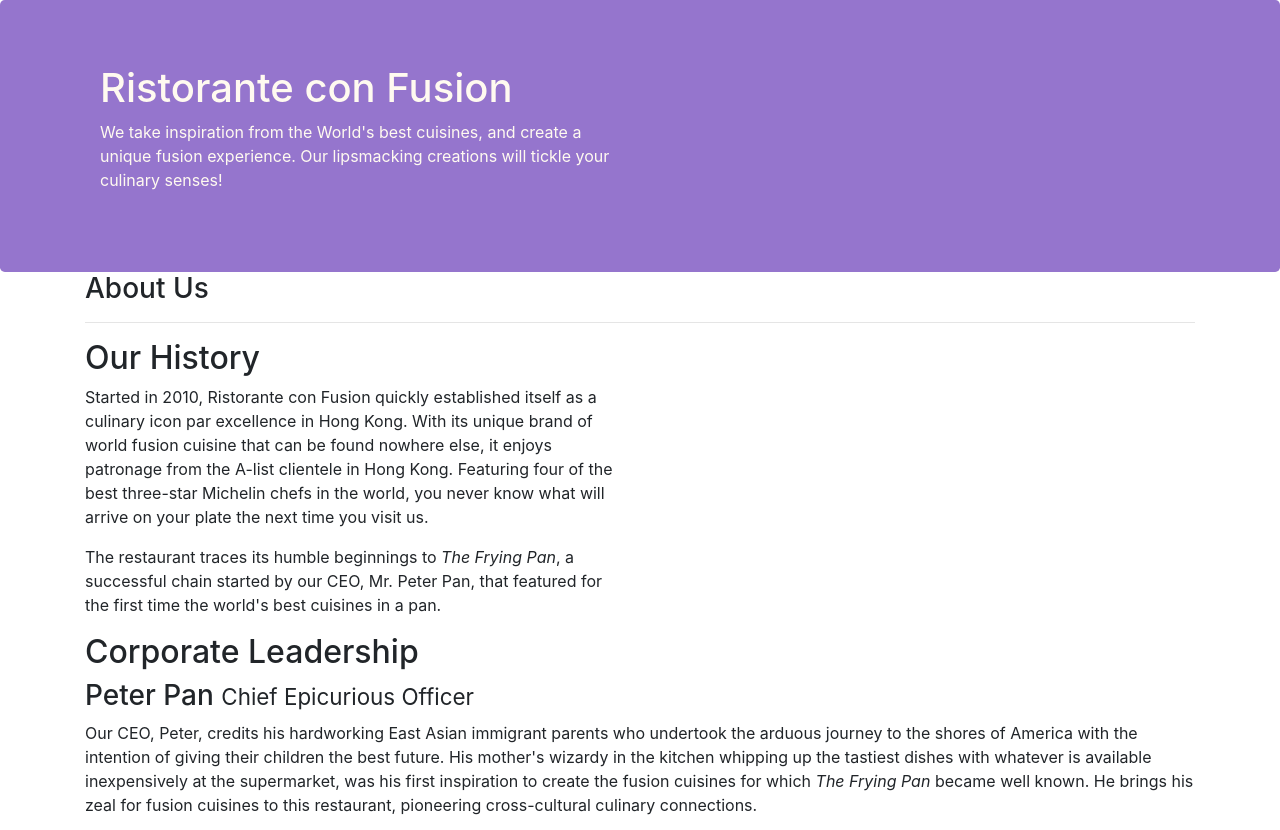
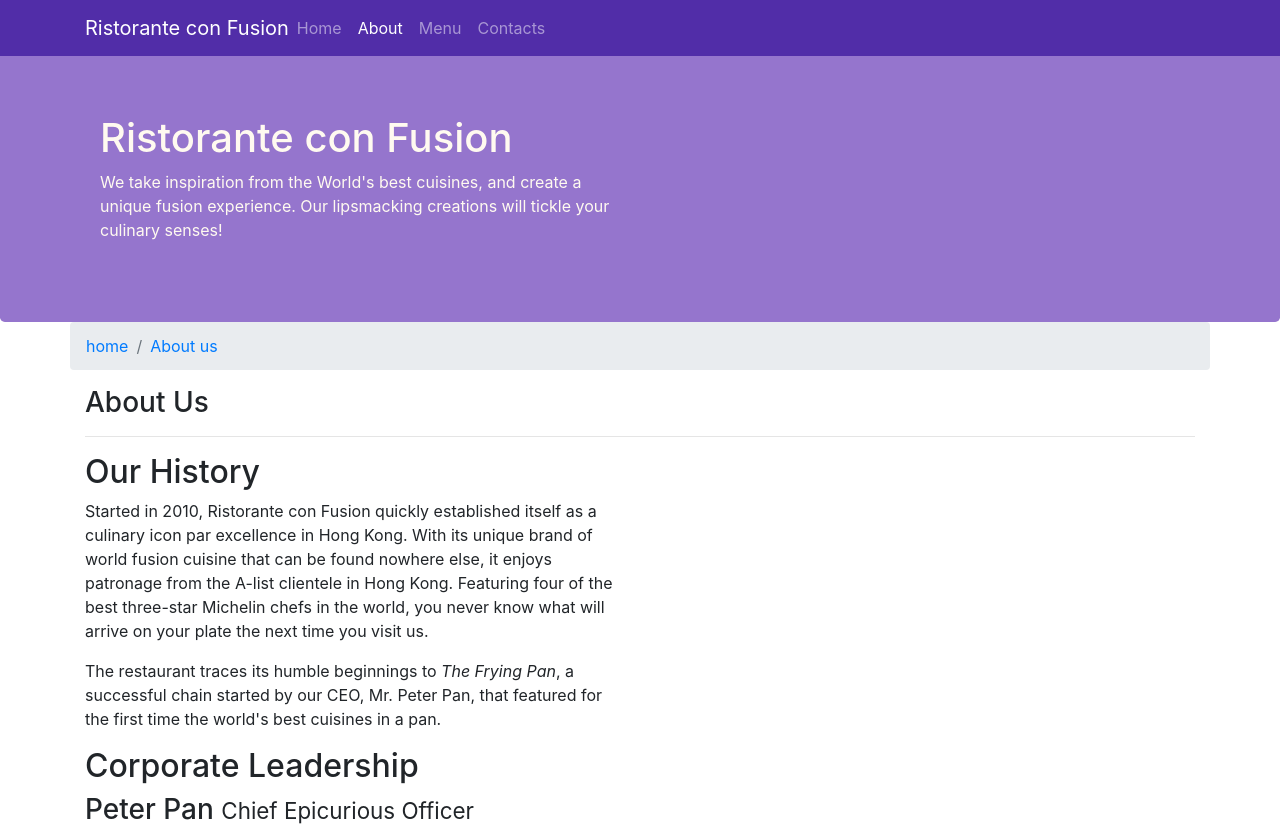
Before and after one commit to mayukh007/first-bootstrap-project, a website: page aboutus.html in a window 1280 px wide. Shown: the top 830 px of the page. Drawn offline with nearby package versions, Linux system fonts and the light colour scheme.

Commit message:
nav bar and breadcrumbs

```diff
--- a/aboutus.html
+++ b/aboutus.html
@@ -16,6 +16,22 @@
 </head>
 
 <body>
+  <nav class = "navbar navbar-dark navbar-expand-sm fixed-top">
+    <div class= "container">
+      <button class = "navbar-toggler" type="button" data-toggle="collapse" data-target="#Navbar">
+        <span class = "navbar-toggler-icon"></span>
+      </button>
+      <a class = "navbar-brand mr-auto" href ="./index.html">Ristorante con Fusion</a>
+      <div class = "collapse navbar-collapse" id = "Navbar">
+          <ul class = "navbar-nav mr-auto">
+            <li class = "nav-item"><a class="nav-link " href="./index.html">Home</a></li>
+            <li class = "nav-item active"><a class="nav-link " href="#">About</a></li>
+            <li class = "nav-item"><a class="nav-link " href="#">Menu</a></li>
+            <li class = "nav-item"><a class="nav-link " href="#">Contacts</a></li>
+          </ul>
+        </div>
+    </div>
+  </nav>
 
     <header class="jumbotron">
         <div class="container">
@@ -32,6 +48,10 @@
 
     <div class = "container">
         <div class = "row">
+          <ol class = "col-12 breadcrumb">
+            <li class = "breadcrumb-item"><a href = "./index.html">home</a></li>
+            <li class = "breadcrumb-item active"><a href="#">About us</a></li>
+          </ol>
             <div class = "col-12 col-sm-12">
                <h3>About Us</h3>
                <hr>
@@ -71,7 +91,7 @@
                 <div class="col-4 offset-1 col-sm-2">
                     <h5>Links</h5>
                     <ul class="list-unstyled">
-                        <li><a href="#">Home</a></li>
+                        <li><a href="./index.html">Home</a></li>
                         <li><a href="#">About</a></li>
                         <li><a href="#">Menu</a></li>
                         <li><a href="#">Contact</a></li>
--- a/css/style.css
+++ b/css/style.css
@@ -24,3 +24,10 @@
   margin:0px auto;
   color: #0f0f0f;
 }
+body{
+padding-top:50px;
+z-index:0px;
+}
+.navbar-dark{
+  background-color:#512DA8
+}
```
Also changed, not shown: index.html (+17 -1 lines).
